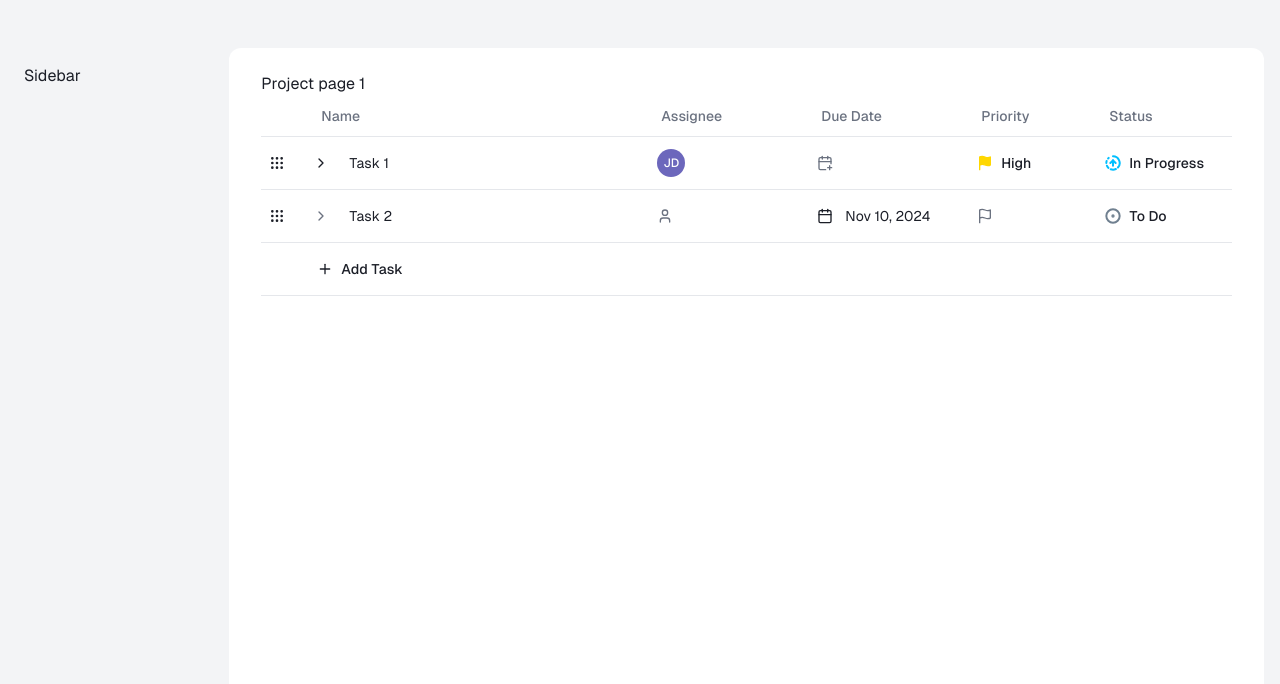
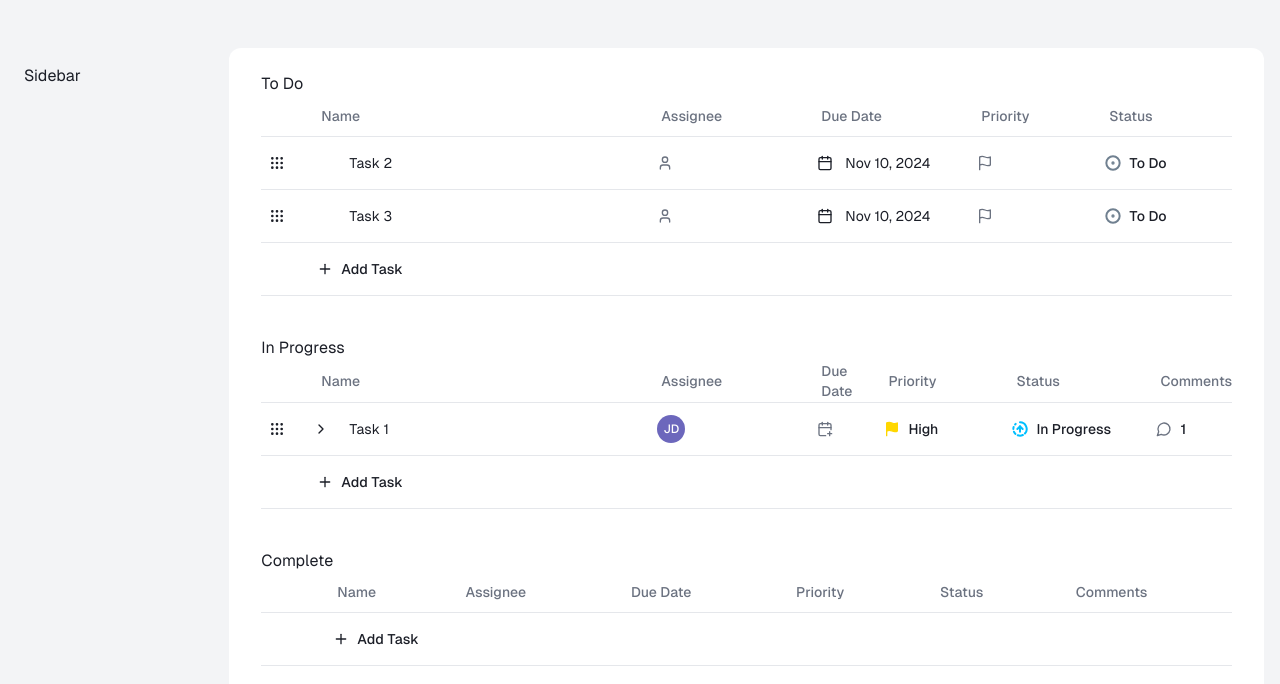
Before and after one commit to rahatsikz/project-hub, a Next.js app: page /projects/1 in a window 1280 px wide. Shown: the top 684 px of the page. Built offline with nearby package versions, Linux system fonts and the light colour scheme.

Commit message:
[error] - drag end problem with multiple table system

```diff
--- a/src/app/(project-board)/projects/[id]/_components/AddTaskRow.tsx
+++ b/src/app/(project-board)/projects/[id]/_components/AddTaskRow.tsx
@@ -194,6 +194,7 @@ function TaskAddForm({
     <>
       <Input
         name='name'
+        placeholder={childRefs ? "Enter Task Name" : "Enter Sub task name"}
         className='w-72 border-primary'
         formControl={form.control}
         autoFocus
--- a/src/app/(project-board)/projects/[id]/_components/ListSection.tsx
+++ b/src/app/(project-board)/projects/[id]/_components/ListSection.tsx
@@ -11,17 +11,15 @@ import {
   TableRow,
 } from "@/components/ui/table";
 import { SortbaleRow } from "./SortableRow";
+import AddTaskRow from "./AddTaskRow";
 import { dummyTaskList } from "@/constant/global";
-import AddTaskRow from "./AddTaskRow";
 
-export default function ListSection() {
+export default function ListSection({ taskList, setTaskList }: any) {
   const [isDragging, setIsDragging] = useState(false);
-
-  const [taskList, setTaskList] = useState(dummyTaskList);
 
   console.log({ taskList });
 
-  const tableHeader = Object.keys(taskList[0])
+  const tableHeader = Object.keys(dummyTaskList[0])
     .filter((key) => key !== "subTasks")
     .map((key) => {
       if (key.includes("Date")) {
@@ -53,11 +51,13 @@ export default function ListSection() {
     const maxIndex = taskList.length - 1; // maximum range (last item index)
 
     if (active?.id && over?.id && active.id !== over.id) {
-      const oldIndex = taskList.findIndex((item) => item.id === active.id);
-      let newIndex = taskList.findIndex((item) => item.id === over.id);
+      const oldIndex = taskList.findIndex((item: any) => item.id === active.id);
+      let newIndex = taskList.findIndex((item: any) => item.id === over.id);
 
       // Restrict the newIndex within range
       newIndex = Math.min(Math.max(newIndex, minIndex), maxIndex);
+
+      // console.log({ oldIndex, newIndex, taskList });
 
       setTaskList(arrayMove(taskList, oldIndex, newIndex));
     }
@@ -70,7 +70,7 @@ export default function ListSection() {
 
   return (
     <DndContext onDragEnd={handleDragEnd} onDragStart={handleDragStart}>
-      <SortableContext items={taskList.map((item) => item.id)}>
+      <SortableContext items={taskList.map((item: any) => item.id)}>
         <Table className='overflow-hidden'>
           <TableHeader>
             <TableRow>
@@ -88,7 +88,7 @@ export default function ListSection() {
             </TableRow>
           </TableHeader>
           <TableBody className='mt-4 divide-y border-b overflow-hidden'>
-            {taskList.map((item) => (
+            {taskList.map((item: any) => (
               <SortbaleRow
                 key={item.id}
                 data={item}
--- a/src/app/(project-board)/projects/[id]/_components/SortableRow.tsx
+++ b/src/app/(project-board)/projects/[id]/_components/SortableRow.tsx
@@ -120,7 +120,6 @@ export function SortbaleRow({
   const containerRef = useRef<HTMLDivElement>(null);
 
   const toggleButtonRef = useRef<HTMLButtonElement>(null);
-  const formRef = useRef<HTMLFormElement>(null);
 
   useEffect(() => {
     if (isNameEditing && inputRef.current) {
@@ -148,7 +147,10 @@ export function SortbaleRow({
         ref={setNodeRef}
         style={style}
         {...attributes}
-        className='group'
+        className={cn(
+          "group",
+          subTasksOpen.open && data.id === subTasksOpen.id && "bg-muted/50"
+        )}
       >
         <TableCell>
           <div
@@ -161,6 +163,11 @@ export function SortbaleRow({
         <Form {...form}>
           <TableCell className='flex items-center gap-2 w-full '>
             <Button
+              className={cn(
+                data.subTasks?.length === 0 &&
+                  !subTasksOpen.open &&
+                  "opacity-0 group-hover:opacity-100"
+              )}
               ref={toggleButtonRef}
               variant='ghost'
               size='sm'
@@ -245,7 +252,7 @@ export function SortbaleRow({
             </div>
           </TableCell>
           <TableCell>
-            <form ref={formRef}>
+            <form>
               <MultiSelect
                 formControl={form.control}
                 name='assignee'
@@ -290,7 +297,7 @@ export function SortbaleRow({
                 className='flex items-center justify-start gap-2 hover:ring-2 hover:ring-primary hover:bg-background min-w-16'
                 variant='ghost'
               >
-                <MessageCircle className='size-4 ml-1 text-muted-foreground' />
+                <MessageCircle className='size-4  text-muted-foreground' />
                 {data?.comments?.length ? data?.comments?.length : ""}
               </Button>
             </PopoverTrigger>
@@ -538,7 +545,7 @@ function SubtaskRow({
               className='flex items-center justify-start gap-2 hover:ring-2 hover:ring-primary hover:bg-background min-w-14'
               variant='ghost'
             >
-              <MessageCircle className='size-4 ml-1 text-muted-foreground' />
+              <MessageCircle className='size-4  text-muted-foreground' />
               {data?.comments?.length ? data?.comments?.length : ""}
             </Button>
           </PopoverTrigger>
--- a/src/app/(project-board)/projects/[id]/page.tsx
+++ b/src/app/(project-board)/projects/[id]/page.tsx
@@ -1,17 +1,43 @@
-import React from "react";
+"use client";
+import React, { useState } from "react";
 import ListSection from "./_components/ListSection";
+import { dummyTaskList, statusOptions } from "@/constant/global";
 
-export default async function ProjectPage({
-  params,
-}: {
-  params: { id: string };
-}) {
-  const { id } = await params;
+export default function ProjectPage() {
+  // { params }: { params: { id: string } }
+  const [taskList, setTaskList] = useState(dummyTaskList);
+
+  const groupedTaskList = taskList.reduce((acc: any, task: any) => {
+    const status = task.status;
+    if (!acc[status]) {
+      acc[status] = [];
+    }
+    acc[status].push(task);
+    return acc;
+  }, {});
+
+  // console.log(groupedTaskList);
 
   return (
     <section>
-      <p>Project page {id}</p>
-      <ListSection />
+      {/* <ListSection taskList={taskList} setTaskList={setTaskList} /> */}
+      <div className='space-y-10'>
+        {statusOptions.map((task) => {
+          return (
+            <div key={task.value}>
+              <h1>{task.label}</h1>
+              {groupedTaskList[task.value] ? (
+                <ListSection
+                  taskList={groupedTaskList[task.value]}
+                  setTaskList={setTaskList}
+                />
+              ) : (
+                <ListSection taskList={[]} setTaskList={setTaskList} />
+              )}
+            </div>
+          );
+        })}
+      </div>
     </section>
   );
 }
--- a/src/constant/global.tsx
+++ b/src/constant/global.tsx
@@ -102,7 +102,17 @@ export const dummyTaskList = [
     assignee: [],
     dueDate: new Date(),
     priority: "",
-    status: "",
+    status: "todo",
+    comments: [],
+    subTasks: [],
+  },
+  {
+    id: crypto.randomUUID(),
+    name: "Task 3",
+    assignee: [],
+    dueDate: new Date(),
+    priority: "",
+    status: "todo",
     comments: [],
     subTasks: [],
   },
```
